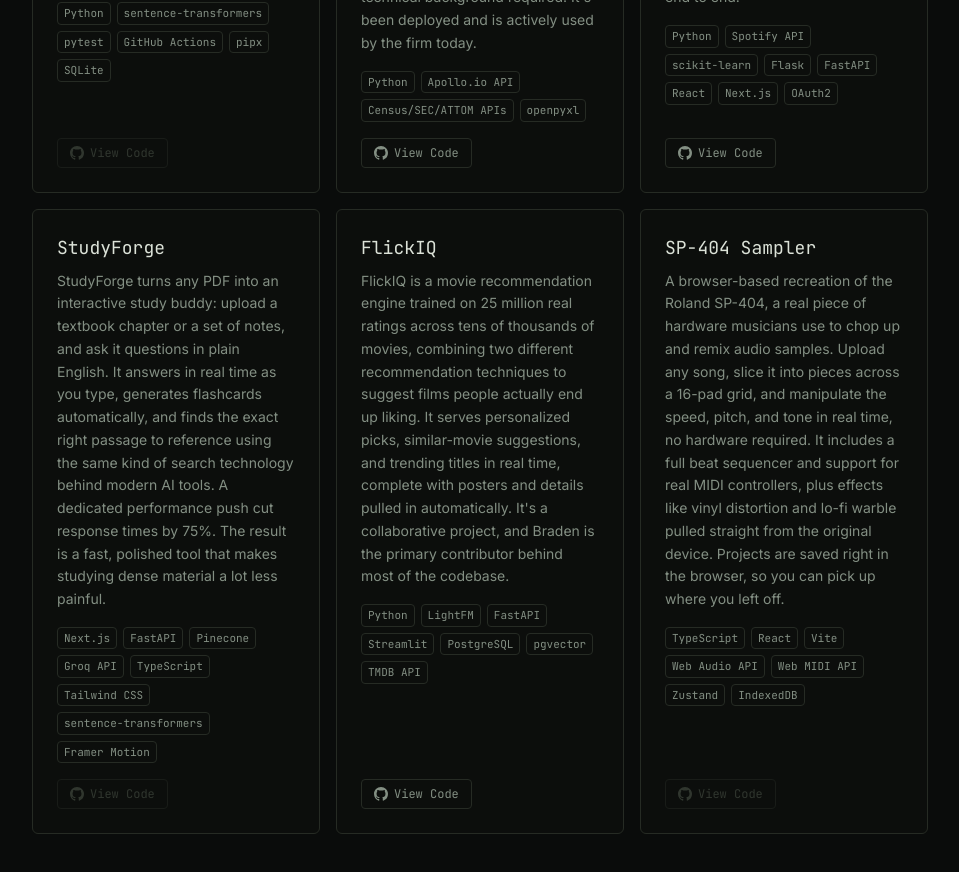
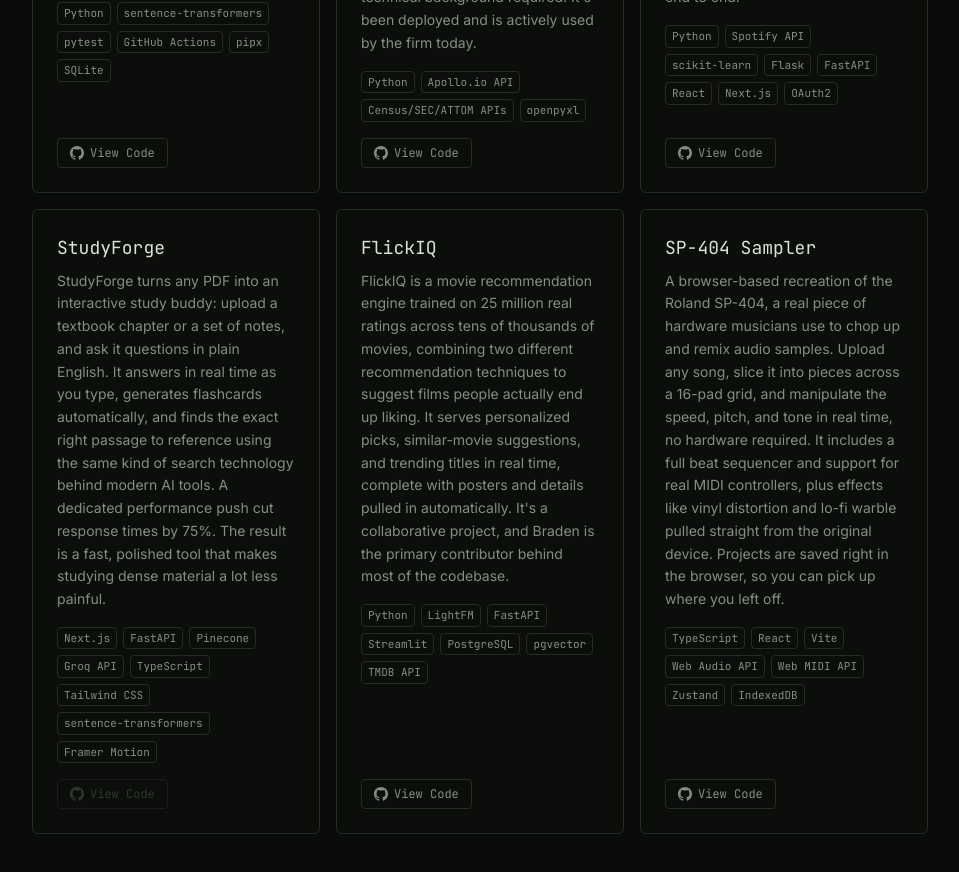
Before and after one commit to bgverz/braden-garcia-website, a Next.js app: page / in a window 1280 px wide. Shown: the part 3320-4192 px from the top of the page, without its empty margins (160-1119 px from the left). Built offline with nearby package versions, Linux system fonts and the light colour scheme.

Commit message:
updated github repos to public, buttons functional

```diff
--- a/src/content.ts
+++ b/src/content.ts
@@ -69,8 +69,7 @@
     description:
       "errmem is a tool that remembers every coding error you've run into before and exactly how you fixed it, so you never waste time solving the same problem twice. It's smart enough to recognize the same underlying issue even when the error message is worded completely differently. Everything runs locally on your machine instead of depending on the cloud, and it's fully tested and packaged for a simple one-line install.",
     stack: ["Python", "sentence-transformers", "pytest", "GitHub Actions", "pipx", "SQLite"],
-    // Repo is not public — restore the href once it is:
-    // href: `https://github.com/${personal.githubHandle}/errmem`,
+    href: `https://github.com/${personal.githubHandle}/errmem`,
   },
   {
     name: "LeadFinder",
@@ -106,8 +105,7 @@
     description:
       "A browser-based recreation of the Roland SP-404, a real piece of hardware musicians use to chop up and remix audio samples. Upload any song, slice it into pieces across a 16-pad grid, and manipulate the speed, pitch, and tone in real time, no hardware required. It includes a full beat sequencer and support for real MIDI controllers, plus effects like vinyl distortion and lo-fi warble pulled straight from the original device. Projects are saved right in the browser, so you can pick up where you left off.",
     stack: ["TypeScript", "React", "Vite", "Web Audio API", "Web MIDI API", "Zustand", "IndexedDB"],
-    // Repo is not public — restore the href once it is:
-    // href: `https://github.com/${personal.githubHandle}/roland-sp404-ios`,
+    href: `https://github.com/${personal.githubHandle}/roland-sp404-ios`,
   },
 ];
 
```
